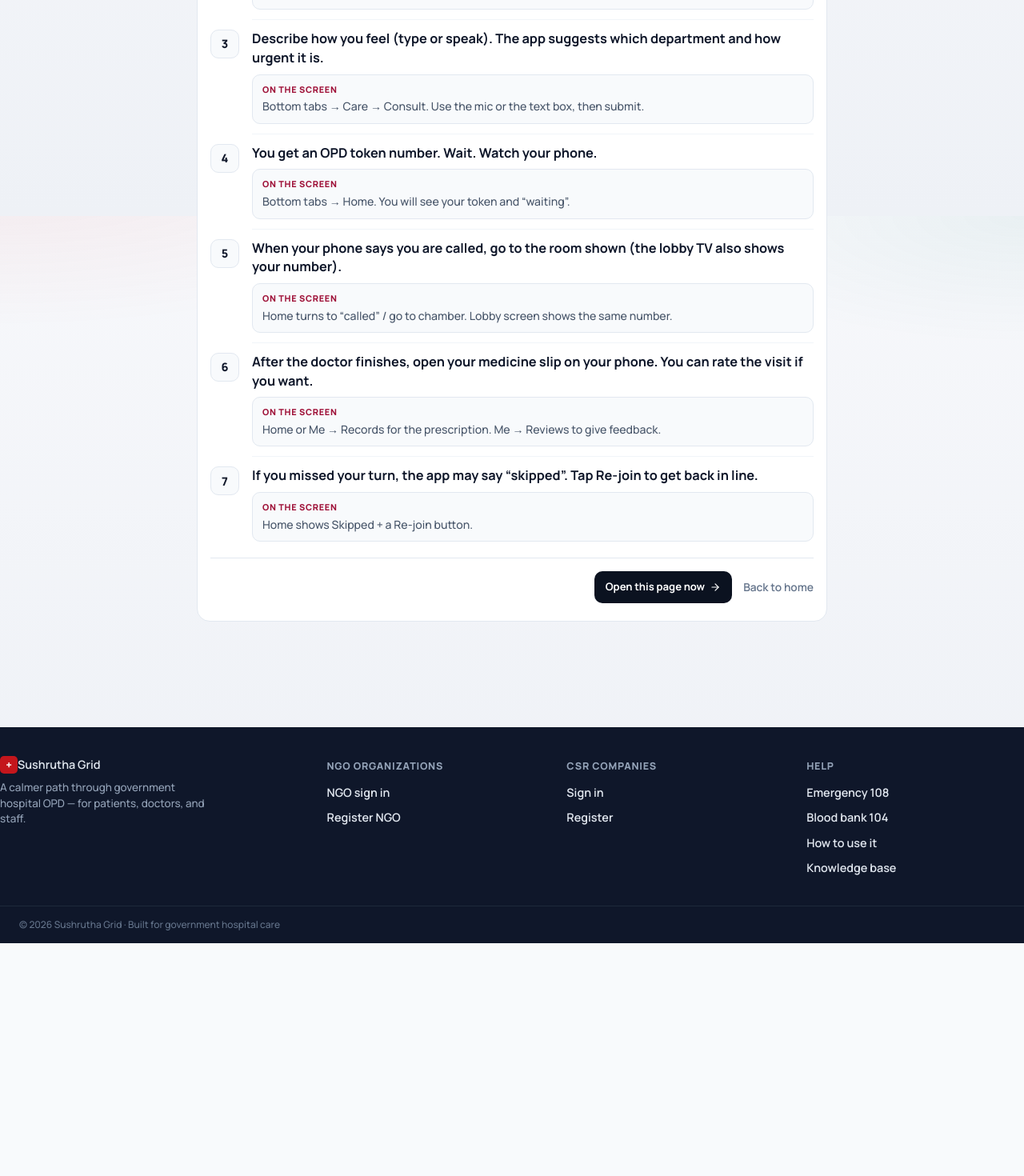
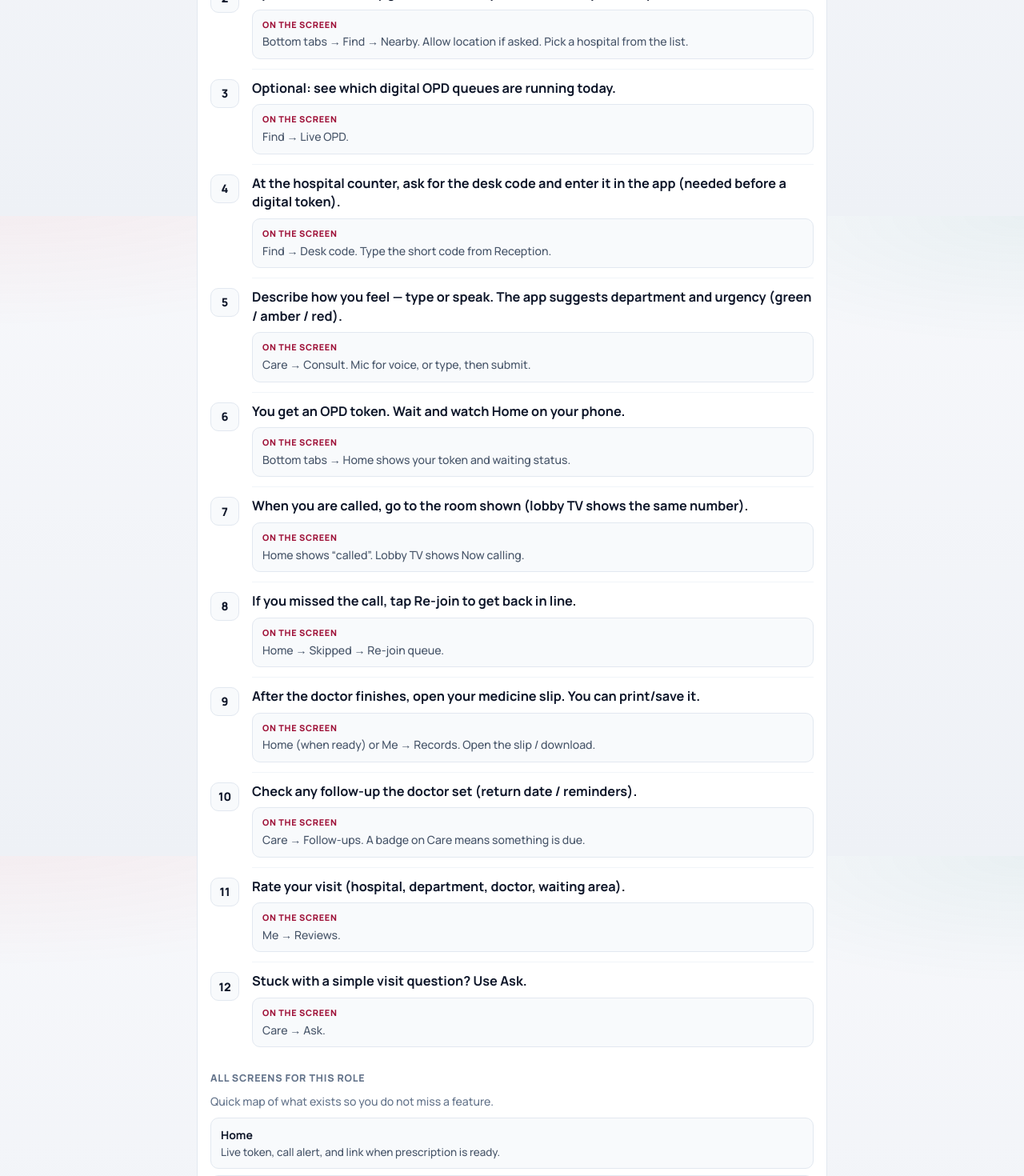
Before and after one commit to Vishwesh45/Sushrutha-grid, a React (Vite) app in the folder frontend/: page /how-to-use in a window 1280 px wide. Shown: the part 1330-2800 px from the top of the page at 80% size. Before the commit the page ends 2509 px from the top, so only its background shows below. Built offline with nearby package versions, Linux system fonts and the light colour scheme; no server answers.

Commit message:
Cover every live role feature in the plain How to use guide.
Main steps plus an All screens map for patient, doctor, admin, lobby, NGO, and CSR.

Co-authored-by: Cursor <cursoragent@cursor.com>

```diff
--- a/frontend/src/components/HowToUsePage.css
+++ b/frontend/src/components/HowToUsePage.css
@@ -298,6 +298,71 @@
   margin-bottom: 4px;
 }
 
+.htu-block-title {
+  margin: 18px 0 8px;
+  font-size: 0.78rem;
+  font-weight: 800;
+  letter-spacing: 0.06em;
+  text-transform: uppercase;
+  color: var(--htu-muted);
+}
+
+.htu-also {
+  margin-top: 8px;
+  padding-top: 4px;
+}
+
+.htu-also-lead {
+  margin: 0 0 10px;
+  font-size: 0.88rem;
+  color: var(--htu-muted);
+}
+
+.htu-also-list {
+  list-style: none;
+  margin: 0;
+  padding: 0;
+  display: flex;
+  flex-direction: column;
+  gap: 8px;
+}
+
+.htu-also-list li {
+  display: flex;
+  flex-direction: column;
+  gap: 2px;
+  padding: 10px 12px;
+  border-radius: 10px;
+  border: 1px solid var(--htu-line);
+  background: var(--htu-soft);
+}
+
+.htu-also-list strong {
+  font-size: 0.88rem;
+  color: var(--htu-ink);
+}
+
+.htu-also-list span {
+  font-size: 0.84rem;
+  color: #475569;
+  line-height: 1.4;
+}
+
+.htu-more {
+  padding-bottom: 8px;
+}
+
+.htu-more p {
+  margin: 0;
+  font-size: 0.88rem;
+  color: var(--htu-muted);
+}
+
+.htu-more a {
+  color: var(--htu-accent);
+  font-weight: 700;
+}
+
 .htu-steps-footer {
   display: flex;
   flex-wrap: wrap;
--- a/frontend/src/components/HowToUsePage.jsx
+++ b/frontend/src/components/HowToUsePage.jsx
@@ -53,8 +53,8 @@ export default function HowToUsePage() {
           </p>
           <h1>How to use this app</h1>
           <p className="htu-lead">
-            Pick who you are. Then follow the numbered steps. Each step says what to do
-            and where to click on the screen.
+            Pick who you are. Follow the numbered steps (what to do + where to click).
+            Under that, every main screen for that role is listed so nothing important is missed.
           </p>
         </div>
       </header>
@@ -88,7 +88,7 @@ export default function HowToUsePage() {
                 role="tab"
                 aria-selected={active}
                 className={`htu-who-btn ${active ? 'active' : ''}`}
-                  onClick={() => pickRole(r.id)}
+                onClick={() => pickRole(r.id)}
               >
                 <RIcon size={20} />
                 <span>{r.label}</span>
@@ -112,6 +112,7 @@ export default function HowToUsePage() {
           </Link>
         </div>
 
+        <h3 className="htu-block-title">Do this in order</h3>
         <ol className="htu-plain-steps">
           {role.steps.map((step, idx) => (
             <li key={`${role.id}-${idx}`}>
@@ -127,6 +128,21 @@ export default function HowToUsePage() {
           ))}
         </ol>
 
+        {(role.alsoUseful || []).length > 0 && (
+          <div className="htu-also">
+            <h3 className="htu-block-title">All screens for this role</h3>
+            <p className="htu-also-lead">Quick map of what exists so you do not miss a feature.</p>
+            <ul className="htu-also-list">
+              {role.alsoUseful.map((item) => (
+                <li key={item.name}>
+                  <strong>{item.name}</strong>
+                  <span>{item.detail}</span>
+                </li>
+              ))}
+            </ul>
+          </div>
+        )}
+
         <div className="htu-steps-footer">
           <Link to={role.path} className="htu-open-link">
             Open this page now <ArrowRight size={14} />
@@ -136,6 +152,13 @@ export default function HowToUsePage() {
           </Link>
         </div>
       </section>
+
+      <section className="htu-plain-section htu-more">
+        <p>
+          Want project / clinical background for mentors?{' '}
+          <Link to="/knowledge-base">Open the knowledge base</Link>.
+        </p>
+      </section>
     </div>
   );
 }
--- a/frontend/src/data/howToGuide.js
+++ b/frontend/src/data/howToGuide.js
@@ -1,5 +1,5 @@
 /**
- * Plain-language how-to. Written so a first-time user (or anyone) can follow without jargon.
+ * Plain-language how-to. Main steps = the story. alsoUseful = other live features.
  */
 
 export const HOW_TO_ROLES = [
@@ -12,32 +12,63 @@ export const HOW_TO_ROLES = [
     steps: [
       {
         do: 'Open the Patient page and sign in (or create an account).',
-        screen: 'Home page → “I am a patient”, or open /patient. Use Sign in / Register.',
+        screen: 'Home → “I am a patient”, or open /patient. Use Sign in / Register.',
       },
       {
-        do: 'At the hospital counter, ask for the desk code and enter it in the app.',
-        screen: 'Bottom tabs → Find → Desk code. Type the short code the receptionist shows you.',
+        do: 'Optional: find nearby government hospitals on the map before you travel.',
+        screen: 'Bottom tabs → Find → Nearby. Allow location if asked. Pick a hospital from the list.',
       },
       {
-        do: 'Describe how you feel (type or speak). The app suggests which department and how urgent it is.',
-        screen: 'Bottom tabs → Care → Consult. Use the mic or the text box, then submit.',
+        do: 'Optional: see which digital OPD queues are running today.',
+        screen: 'Find → Live OPD.',
       },
       {
-        do: 'You get an OPD token number. Wait. Watch your phone.',
-        screen: 'Bottom tabs → Home. You will see your token and “waiting”.',
+        do: 'At the hospital counter, ask for the desk code and enter it in the app (needed before a digital token).',
+        screen: 'Find → Desk code. Type the short code from Reception.',
       },
       {
-        do: 'When your phone says you are called, go to the room shown (the lobby TV also shows your number).',
-        screen: 'Home turns to “called” / go to chamber. Lobby screen shows the same number.',
+        do: 'Describe how you feel — type or speak. The app suggests department and urgency (green / amber / red).',
+        screen: 'Care → Consult. Mic for voice, or type, then submit.',
       },
       {
-        do: 'After the doctor finishes, open your medicine slip on your phone. You can rate the visit if you want.',
-        screen: 'Home or Me → Records for the prescription. Me → Reviews to give feedback.',
+        do: 'You get an OPD token. Wait and watch Home on your phone.',
+        screen: 'Bottom tabs → Home shows your token and waiting status.',
       },
       {
-        do: 'If you missed your turn, the app may say “skipped”. Tap Re-join to get back in line.',
-        screen: 'Home shows Skipped + a Re-join button.',
+        do: 'When you are called, go to the room shown (lobby TV shows the same number).',
+        screen: 'Home shows “called”. Lobby TV shows Now calling.',
       },
+      {
+        do: 'If you missed the call, tap Re-join to get back in line.',
+        screen: 'Home → Skipped → Re-join queue.',
+      },
+      {
+        do: 'After the doctor finishes, open your medicine slip. You can print/save it.',
+        screen: 'Home (when ready) or Me → Records. Open the slip / download.',
+      },
+      {
+        do: 'Check any follow-up the doctor set (return date / reminders).',
+        screen: 'Care → Follow-ups. A badge on Care means something is due.',
+      },
+      {
+        do: 'Rate your visit (hospital, department, doctor, waiting area).',
+        screen: 'Me → Reviews.',
+      },
+      {
+        do: 'Stuck with a simple visit question? Use Ask.',
+        screen: 'Care → Ask.',
+      },
+    ],
+    alsoUseful: [
+      { name: 'Home', detail: 'Live token, call alert, and link when prescription is ready.' },
+      { name: 'Care → Consult', detail: 'Voice or text, urgency colour, department, token.' },
+      { name: 'Care → Ask', detail: 'Simple questions about your visit.' },
+      { name: 'Care → Follow-ups', detail: 'Reminders and return dates from the doctor.' },
+      { name: 'Find → Nearby', detail: 'Map of nearby government hospitals.' },
+      { name: 'Find → Live OPD', detail: 'Which digital queues are active.' },
+      { name: 'Find → Desk code', detail: 'Reception check-in code.' },
+      { name: 'Me → Records', detail: 'Past visits and digital prescriptions.' },
+      { name: 'Me → Reviews', detail: 'Feedback after a visit.' },
     ],
   },
   {
@@ -52,25 +83,41 @@ export const HOW_TO_ROLES = [
         screen: 'Home → “I am a doctor”, or open /doctor.',
       },
       {
-        do: 'Look at Waiting patients. Only the next person in line can be called (you cannot jump ahead).',
-        screen: 'Tab “Waiting patients”. The next token has Call enabled; later ones stay locked.',
+        do: 'Open Waiting patients. Red / amber / green show urgency. Only the next person can be called.',
+        screen: 'Tab “Waiting patients”. Call is unlocked only for the next token.',
       },
       {
-        do: 'Tap Call for the next patient. Their phone and the lobby TV both update.',
-        screen: 'Call button on that row. Patient phone + lobby show “now calling”.',
+        do: 'Tap Call (or use Call next at the top). Patient phone and lobby TV update together.',
+        screen: 'Call / Call next. You can Recall if they need another announcement.',
       },
       {
-        do: 'When they enter your room, tap Start consultation.',
-        screen: 'Start consultation. Status becomes in consultation.',
+        do: 'When they enter your room, tap Start consultation. You will see their complaint and past history if available.',
+        screen: 'Start consultation → Consultation tab (dossier + history).',
       },
       {
-        do: 'Only now write the prescription. If they did not come, tap Skip instead — you cannot write a prescription for a skipped patient.',
-        screen: '“Write prescription” / Digital prescription tab works only during consultation. Skip = no prescription.',
+        do: 'Write clinical notes (impression, findings). Then continue to the prescription.',
+        screen: 'Consultation notes fields, then Write prescription / Digital prescription.',
       },
       {
-        do: 'Issue the prescription. That visit is finished. See past visits under Completed.',
-        screen: 'Digital prescription → issue. Then Completed tab.',
+        do: 'Add medicines (dose, frequency, duration), optional tests, diet advice, and follow-up date. Issue the slip.',
+        screen: 'Digital prescription form → Issue. Visit becomes Completed.',
       },
+      {
+        do: 'If they did not come, tap Skip. Do not write a prescription for a skipped patient.',
+        screen: 'Skip on the queue or consultation. Prescription stays locked until they rejoin and you start consult again.',
+      },
+      {
+        do: 'Review finished visits under Completed (today / yesterday / date range). Open or download an old Rx.',
+        screen: 'Completed tab + filters. View prescription.',
+      },
+    ],
+    alsoUseful: [
+      { name: 'Waiting patients', detail: 'Live queue, Call, Consult, Skip, priority colours.' },
+      { name: 'Consultation', detail: 'Patient dossier, history, clinical notes.' },
+      { name: 'Digital prescription', detail: 'Medicines, advice, follow-up — only while in consultation.' },
+      { name: 'Completed', detail: 'Finished visits; view / download Rx; date filters.' },
+      { name: 'Call next', detail: 'Shortcut to call the head of the line.' },
+      { name: 'Recall', detail: 'Call again if the patient did not hear the first time.' },
     ],
   },
   {
@@ -78,36 +125,59 @@ export const HOW_TO_ROLES = [
     label: 'I am hospital admin',
     path: '/admin',
     button: 'Go to admin center',
-    oneLine: 'You set the desk code, manage doctors, watch the day’s queue, and handle NGO / CSR requests.',
+    oneLine: 'You set the desk code, manage doctors, watch the day, beds, partners, ratings, and the audit log.',
     steps: [
       {
-        do: 'Sign in as admin and open the Admin center.',
+        do: 'Sign in as admin. On phone, use the menu (☰) for the same sections as the side menu.',
         screen: 'Home → “Hospital admin”, or open /admin.',
       },
       {
         do: 'Create today’s desk code so patients can check in on their phones.',
-        screen: 'Side menu → Reception. Generate / show the code.',
+        screen: 'Floor ops → Reception → generate / show code.',
       },
       {
-        do: 'Keep the doctor list correct (room, shift, available or not).',
-        screen: 'Side menu → Doctors.',
+        do: 'Add or edit doctors (department, room, shift, available / busy / off). Remove if needed.',
+        screen: 'Floor ops → Doctors → Add / Edit / status / delete.',
       },
       {
-        do: 'Watch how many tokens came today (you do not call patients from here — doctors do that).',
-        screen: 'OPD queue and Decisions today.',
+        do: 'Watch today’s tokens and department load (you do not call patients here — doctors do).',
+        screen: 'Floor ops → OPD queue. Filter by today / date / month / department.',
       },
       {
-        do: 'For volunteers: post what help you need, then Accept NGO applications.',
-        screen: 'NGO / Volunteers → post need, then check applications.',
+        do: 'Check ward bed occupancy.',
+        screen: 'Floor ops → Beds. Update counts if your process allows.',
       },
       {
-        do: 'For CSR: post equipment needs. When companies show interest, Accept one. When items arrive, mark Fulfilled.',
-        screen: 'CSR funding → Requirements, then Company Interests → Accept, later Mark fulfilled.',
+        do: 'See clear numbers for today’s decisions (roster + OPD summary).',
+        screen: 'Insights → Decisions today.',
       },
       {
-        do: 'Read ratings under Performance (hospital vs doctors).',
-        screen: 'Performance tab.',
+        do: 'Post volunteer needs. Then open applications and Accept, Reject, or Mark deployed.',
+        screen: 'Partners → NGO / Volunteers → Request Volunteers, then Check NGO Requests.',
       },
+      {
+        do: 'Post CSR equipment lists. Review company interests: Accept one (or use Offline Record Pledge). When items arrive, Mark fulfilled.',
+        screen: 'Partners → CSR funding → Requirements | Company Interests. Fulfilled on the requirement card.',
+      },
+      {
+        do: 'Read ratings: Hospital view or Doctors view. Export doctor rows as CSV if needed.',
+        screen: 'Insights → Performance → Hospital | Doctors + export.',
+      },
+      {
+        do: 'Open the audit log for important events and sessions.',
+        screen: 'Insights → Audit log. Filter by event type if needed.',
+      },
+    ],
+    alsoUseful: [
+      { name: 'Reception', detail: 'Desk check-in code for patients.' },
+      { name: 'Doctors', detail: 'Full roster: add, edit, status, delete.' },
+      { name: 'OPD queue', detail: 'Token analytics and filters.' },
+      { name: 'Beds', detail: 'Ward bed occupancy.' },
+      { name: 'NGO / Volunteers', detail: 'Post needs + Accept / Reject / Deploy applications.' },
+      { name: 'CSR funding', detail: 'Requirement lists, interests inbox, offline pledge, fulfill.' },
+      { name: 'Decisions today', detail: 'Clear shift numbers.' },
+      { name: 'Performance', detail: 'Hospital vs doctor ratings + CSV.' },
+      { name: 'Audit log', detail: 'Events and sessions history.' },
     ],
   },
   {
@@ -115,20 +185,26 @@ export const HOW_TO_ROLES = [
     label: 'I run the lobby TV',
     path: '/lobby-display',
     button: 'Open lobby screen',
-    oneLine: 'Put this page on a big screen in the waiting hall. It shows which token is being called.',
+    oneLine: 'Big screen in the waiting hall — shows which token is being called and plays a sound.',
     steps: [
       {
         do: 'Open the lobby page on a TV or tablet facing the seats. No login needed.',
         screen: 'Open /lobby-display and leave it on.',
       },
       {
-        do: 'When a doctor calls a patient, the big number appears and a sound plays.',
-        screen: '“Now calling” + room name on the TV.',
+        do: 'When a doctor calls someone, the large token number and room appear, and a chime plays.',
+        screen: 'Now calling + room text + sound.',
       },
       {
-        do: 'Patients look at the TV (and their phone) and walk to that room.',
-        screen: 'Same call as the doctor desk — you do not type anything.',
+        do: 'Patients walk to that room. You do not type anything on this screen.',
+        screen: 'Same live call as the doctor desk and patient phone.',
       },
+    ],
+    alsoUseful: [
+      { name: 'Now calling', detail: 'Large token number when status is Called.' },
+      { name: 'Sound cue', detail: 'Chime so people notice without staring.' },
+      { name: 'Room guide', detail: 'Which chamber to walk to.' },
+      { name: 'Reception display', detail: 'Separate page /reception-display if the desk needs its own screen.' },
     ],
   },
   {
@@ -136,24 +212,34 @@ export const HOW_TO_ROLES = [
     label: 'I am from an NGO',
     path: '/volunteer',
     button: 'Go to NGO portal',
-    oneLine: 'The hospital posts volunteer needs. Your NGO applies. Admin accepts your team.',
+    oneLine: 'Hospital posts volunteer needs. Your NGO applies. Admin accepts and deploys your team.',
     steps: [
       {
         do: 'Open the NGO portal from the website footer and register / sign in as an organization.',
-        screen: 'Footer → NGO → Register or Sign in. Then /volunteer.',
+        screen: 'Footer → NGO → Register or Sign in → /volunteer.',
       },
       {
-        do: 'See the hospital’s open requests (how many people, which area, how many days).',
-        screen: '“Open hospital openings” list.',
+        do: 'Filter by hospital if you want, then refresh the list of openings.',
+        screen: 'Hospital dropdown + Refresh.',
       },
       {
-        do: 'Apply with your NGO name and how many volunteers you can send.',
-        screen: '“Apply as NGO” form.',
+        do: 'Read each opening (people needed, department, days, duration).',
+        screen: '“Open hospital openings”.',
       },
       {
-        do: 'Wait for the hospital to Accept (then Deploy when you are on site). Check your status anytime.',
-        screen: '“Our applications” — Pending / Accepted / Deployed / Rejected.',
+        do: 'Apply with NGO name, how many volunteers, skills, phone, email, and notes.',
+        screen: '“Apply as NGO” form → Submit.',
       },
+      {
+        do: 'Watch status: Pending → Accepted → Deployed (or Rejected).',
+        screen: '“Our applications”.',
+      },
+    ],
+    alsoUseful: [
+      { name: 'Hospital filter', detail: 'Show openings for one hospital or all.' },
+      { name: 'Openings list', detail: 'Live requests posted by admin.' },
+      { name: 'Apply form', detail: 'Team size, skills, liaison contacts.' },
+      { name: 'Our applications', detail: 'Your NGO’s status history.' },
     ],
   },
   {
@@ -161,33 +247,42 @@ export const HOW_TO_ROLES = [
     label: 'I am from a CSR company',
     path: '/csr',
     button: 'Go to CSR portal',
-    oneLine: 'The hospital lists equipment needs. You show interest. Admin chooses one sponsor, then confirms when goods arrive.',
+    oneLine: 'Hospital lists equipment needs. You express interest. Admin picks one sponsor, then marks goods received.',
     steps: [
       {
         do: 'Open the CSR portal from the footer and register / sign in as your company.',
-        screen: 'Footer → CSR → Register or Sign in. Then /csr.',
+        screen: 'Footer → CSR → Register or Sign in → /csr.',
       },
       {
-        do: 'Browse the hospital’s posted requirement lists (items and cost).',
+        do: 'Filter by hospital if needed and refresh listings.',
+        screen: 'Hospital dropdown + Refresh.',
+      },
+      {
+        do: 'Open a posted list. See items, priority, and target cost.',
         screen: '“Hospital requirements”.',
       },
       {
-        do: 'Click Express interest. This does not lock the list — other companies can also apply.',
-        screen: 'Express interest form → Submit interest.',
+        do: 'Express interest with company name, contact, indicative amount, and notes. This does not lock the list.',
+        screen: 'Express interest → Submit. Other companies can still apply.',
       },
       {
-        do: 'Hospital admin Accepts one company. If it is you, you are the sponsor. If not, your interest is rejected.',
-        screen: '“My interests” shows Pending / Accepted / Rejected.',
+        do: 'Track your row: Pending, Accepted (you are sponsor), or Rejected (another company was chosen).',
+        screen: '“My interests”.',
       },
       {
-        do: 'When the hospital receives the items, they mark the list Fulfilled.',
-        screen: 'The requirement status becomes Fulfilled on the listings.',
+        do: 'When the hospital receives the items, the list shows Fulfilled.',
+        screen: 'Requirement status on the listings.',
       },
+    ],
+    alsoUseful: [
+      { name: 'Hospital filter', detail: 'One hospital or all.' },
+      { name: 'Requirements', detail: 'Posted equipment lists with cost.' },
+      { name: 'Express interest', detail: 'Non-locking interest with amount and notes.' },
+      { name: 'My interests', detail: 'Pending / Accepted / Rejected history.' },
     ],
   },
 ];
 
-/** Tiny big-picture strip — everyday words only */
 export const HOW_THE_DAY_WORKS = [
   { n: '1', text: 'Patient checks in and gets a token' },
   { n: '2', text: 'Doctor calls the next token' },
```
